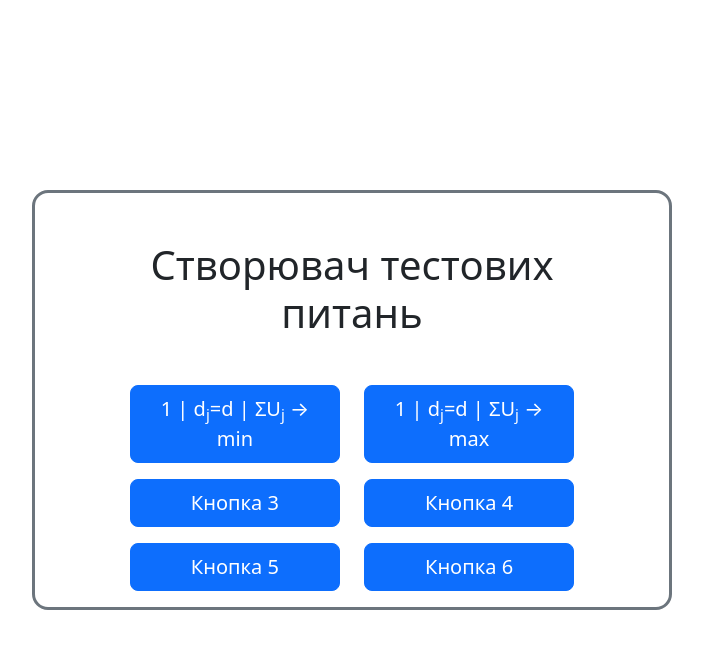
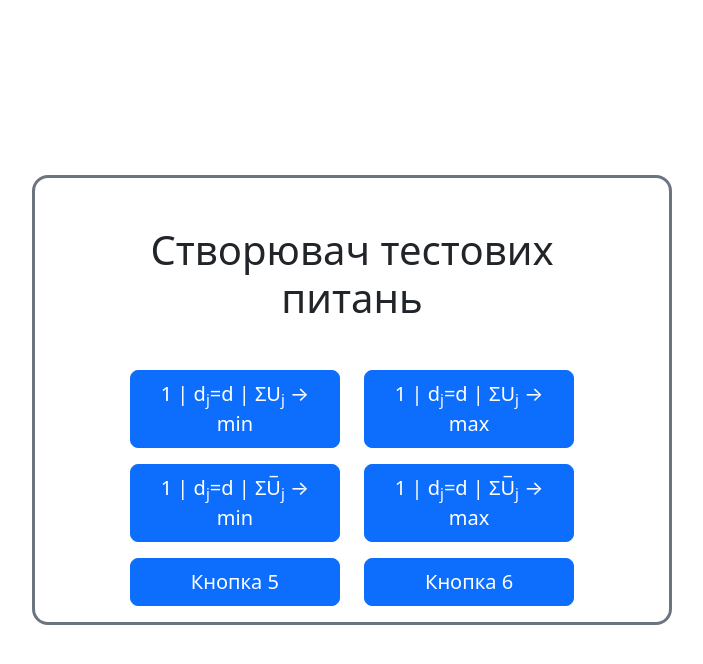
Before and after one commit to Nikolaichukr/Diploma, a Flask app: page / in a window 1280 px wide. Shown: the top 664 px of the page, without its empty margins (288-991 px from the left). Run offline with Flask 3, Linux system fonts and the light colour scheme; some libraries are stand-ins or nearby versions.

Commit message:
Started implementing 2 other task options.

```diff
--- a/templates/index.html
+++ b/templates/index.html
@@ -19,10 +19,16 @@
         </div>
         <div class="row justify-content-center">
             <div class="col-md-5 mb-3 text-center">
-                <a href="" class="btn btn-primary btn-block btn-lg w-100">Кнопка 3</a>
+                <a href="{{ url_for('task1.min_non_delayed_page') }}" class="btn btn-primary btn-block btn-lg w-100">1 |
+                    d<sub>j</sub>=d |
+                    <span>&Sigma;</span>U̅<sub>j</sub>
+                    → min </a>
             </div>
             <div class="col-md-5 mb-3 text-center">
-                <a href="" class="btn btn-primary btn-block btn-lg w-100">Кнопка 4</a>
+                <a href="{{ url_for('task1.max_non_delayed_page') }}" class="btn btn-primary btn-block btn-lg w-100">1 |
+                    d<sub>j</sub>=d |
+                    <span>&Sigma;</span>U̅<sub>j</sub>
+                    → max </a>
             </div>
         </div>
         <div class="row justify-content-center">
--- a/templates/task1.html
+++ b/templates/task1.html
@@ -7,13 +7,13 @@
 <div class="jumbotron d-flex align-items-center min-vh-100">
     <div class="container w-50 border border-3 border-secondary rounded-4 px-5">
         <h1 class="text-center">Категорія тестових питань</h1>
-        <h2 class="text-center">1 | d<sub>j</sub>=d | <span>&Sigma;</span>U<sub>j</sub>
+        <h2 class="text-center">1 | d<sub>j</sub>=d | <span>&Sigma;</span>{{ 'U' if is_delayed else 'U̅' }}<sub>j</sub>
             → {{ 'min' if is_min else 'max' }}</h2>
         <div class="container border border-2 border-secondary rounded-2 my-4 py-2">
             <h5>Дано:</h5>
             <span>1 машина, n робіт.<br>
                 p<sub>j</sub> - тривалості робіт, j=1,...,n. d - спільний директивний строк.<br>
-                Скласти розклад, за якого досягає {{ 'мінімуму' if is_min else 'максимуму' }} кількість робіт, що запізнюються.
+                Скласти розклад, за якого досягає {{ 'мінімуму' if is_min else 'максимуму' }} кількість робіт, що {{ '' if is_delayed else 'не ' }}запізнюється.
             </span>
         </div>
         <form method="post" action="{{ url_for('task1.handle_post_request') }}">
```
Also changed, not shown: utils/task_generator.py (+7 -1 lines), views/task_1.py (+14 -0 lines).
